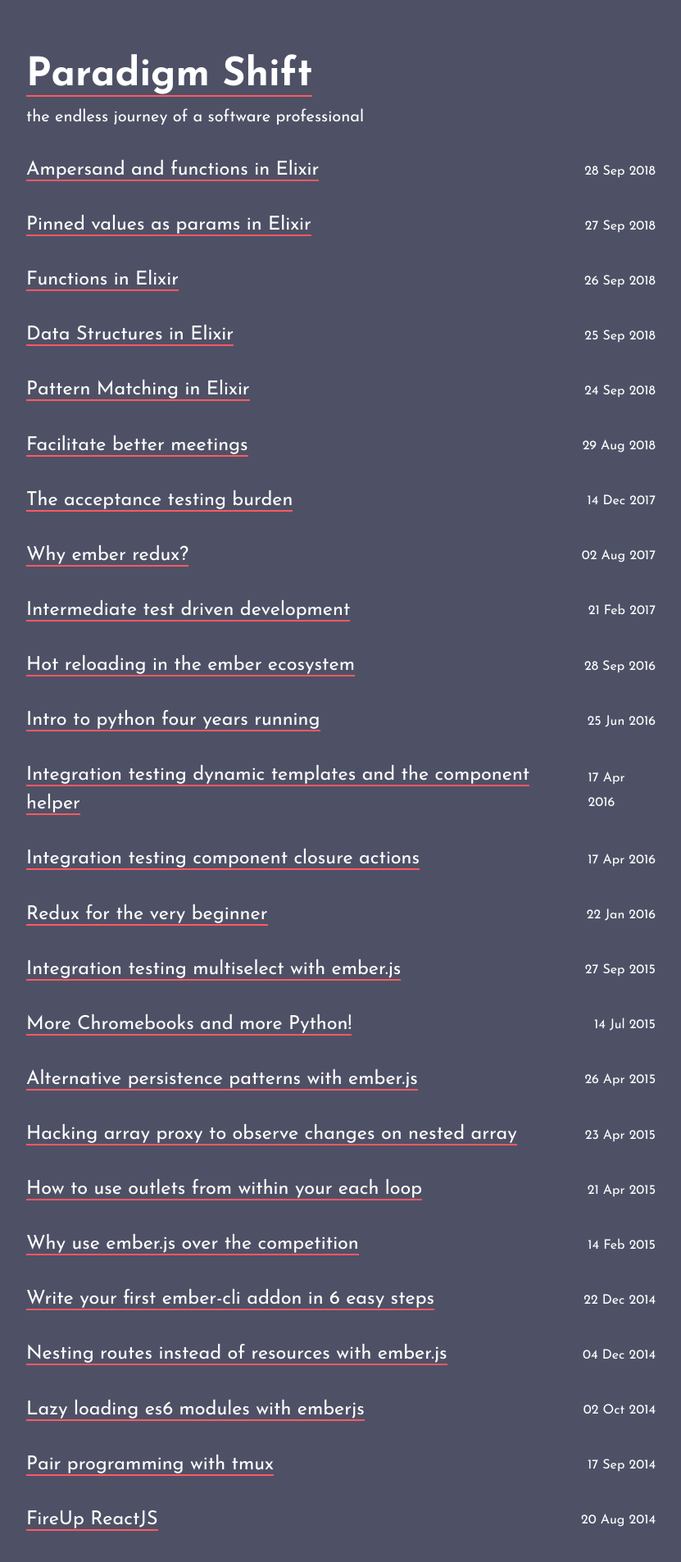
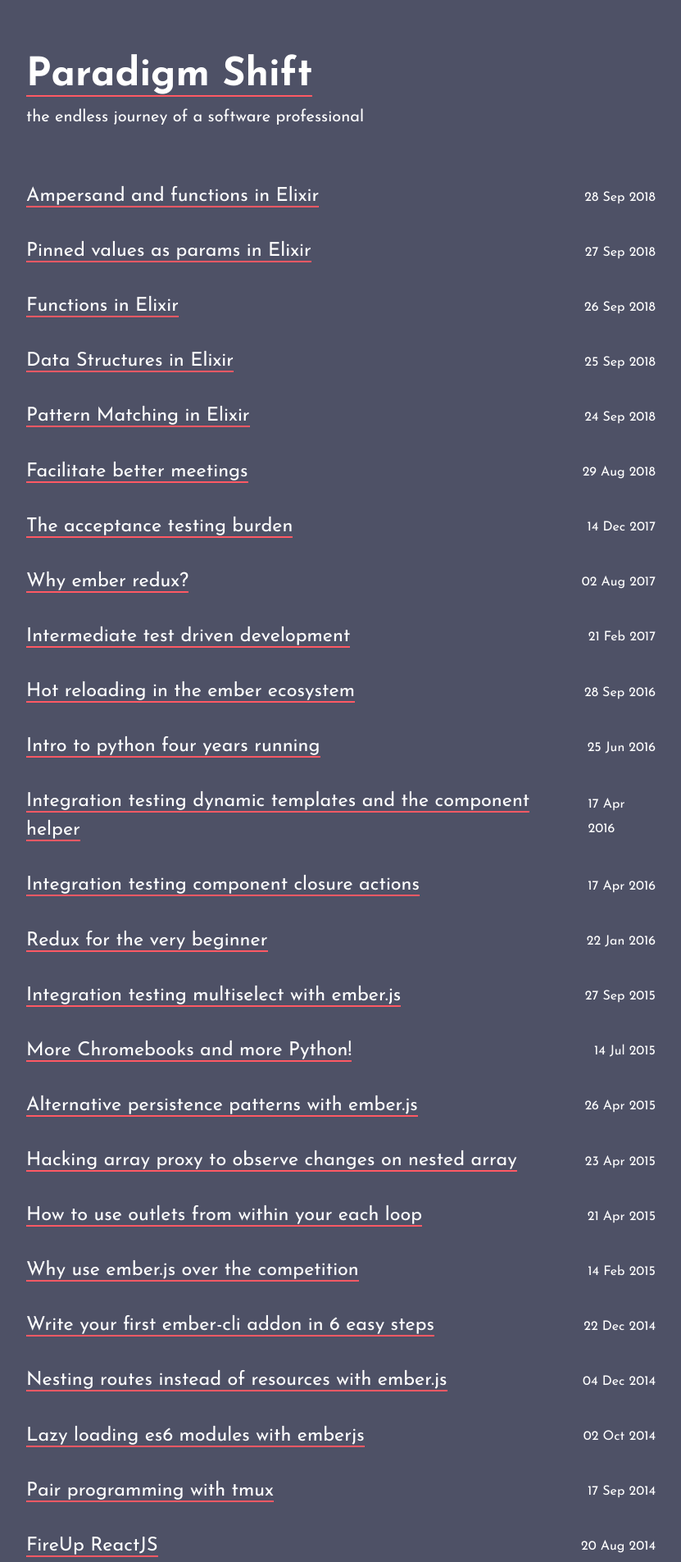
Before and after one commit to toranb/toranb.github.io, a Jekyll site: the page built from index.html, in a window 1280 px wide. Shown: the top 1905 px of the page at 82% size, without its empty margins (224-1055 px from the left). Built offline with Jekyll 4.4.1, drawn with Linux system fonts in a browser that asks for light colours; Markdown is read by kramdown in place of the engine named in the settings.

Commit message:
added some spacing to the main page

```diff
--- a/index.html
+++ b/index.html
@@ -4,7 +4,7 @@ title: ParadigmShift - the endless journey of a software professional
 ---
 <div>
   <h1 class="text-5xl"><a href="/">{{ site.name }}</a></h1>
-  <p class="text-xl">the endless journey of a software professional</p>
+  <p class="text-xl mb-16">the endless journey of a software professional</p>
 </div>
 <div>
   {% for post in site.posts %}
```
